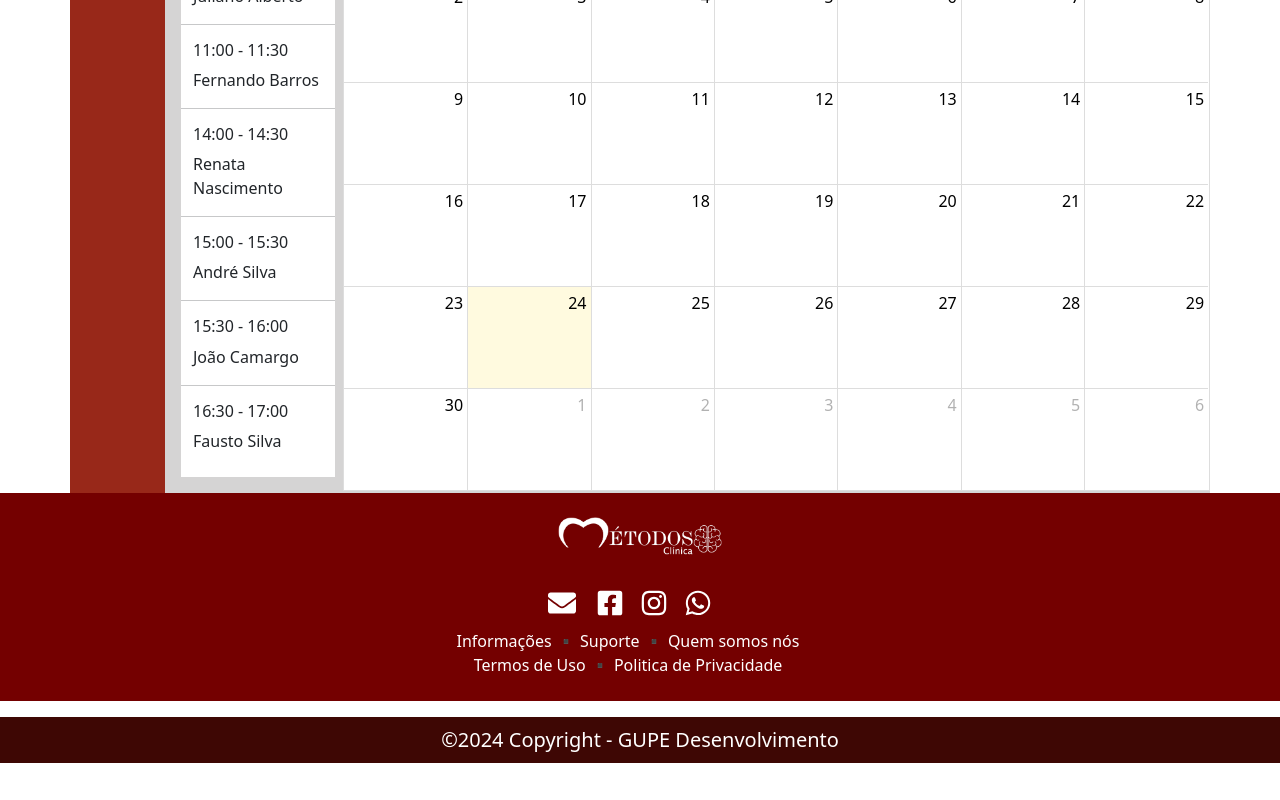
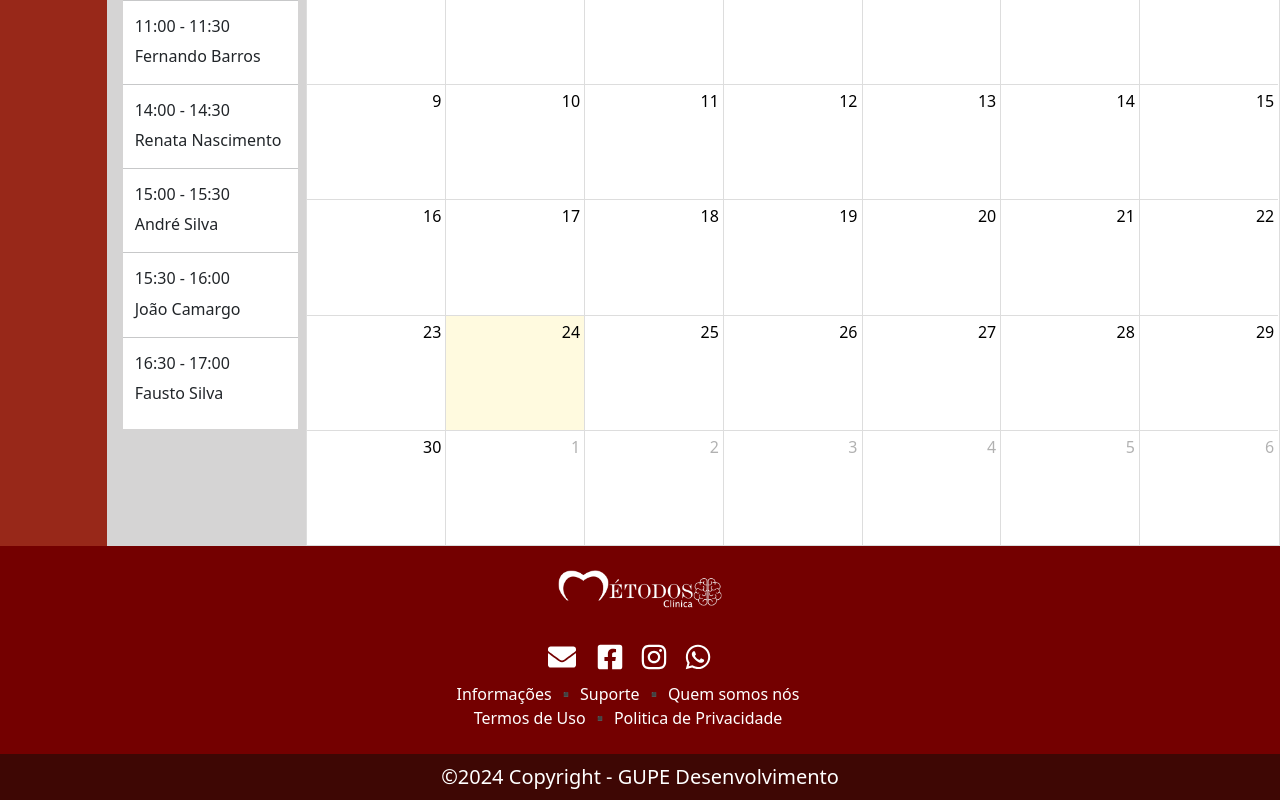
Before and after one commit to PedroOmeeti/clinica-metodos-principal, a React (Create React App) app: page /adm in a window 1280 px wide. Shown: the part 439-1239 px from the top of the page. Before the commit the page ends 1202 px from the top, so only its background shows below. Built offline with nearby package versions, Linux system fonts and the light colour scheme.

Commit message:
arrumando o container do Calendario

```diff
--- a/src/App.js
+++ b/src/App.js
@@ -12,9 +12,13 @@ import MenuFooter from "./components/MenuFooter.js";
 import Sweet from "./components/SweetAlert.js";
 
 function App() {
+
+
+
   return (
     <Container fluid className="p-0 overflow-hidden">
       <BrowserRouter>
+
         <Row>
           <NavA />
         </Row>
@@ -27,9 +31,7 @@ function App() {
           <MenuFooter />
         </Row>
 
-        <Row>
-          <Sweet />
-        </Row>
+
         <Row>
           <Col className="text-center Footer-color p-2">
             <span className="fs-5">&copy;2024 Copyright - GUPE Desenvolvimento</span>
@@ -51,6 +53,9 @@ function AnimatedRoutes() {
         timeout={600}
       >
         <Routes location={location}>
+        {
+        console.log(useLocation().pathname)
+        }
           <Route path="/" element={<Clinica />} />
           <Route path="/contato" element={<Contato />} />
           <Route path="/agende" element={<Agende />} />
--- a/src/components/componentsADM/Inicio.js
+++ b/src/components/componentsADM/Inicio.js
@@ -15,7 +15,7 @@ import './Adm.components.css'
 
 function Inicio() {
   return(
-    <div className="container-fluid p-0 fundoAgenda">
+    <Container fluid className="p-0 fundoAgenda">
         <Row>
             <Col xs='3' className="h5 text-center m-2"><p>Agenda - Dr. Estevão Rada</p></Col>
             <Col><button className="primary m-2 btn text-white text-center"><b>Adicionar em Lista de Espera</b></button></Col>
@@ -57,7 +57,7 @@ function Inicio() {
                 </Container>
             </Col>
         </Row>
-    </div>
+    </Container>
   )
 }
 
--- a/src/components/pages/pagesADM/Adm.js
+++ b/src/components/pages/pagesADM/Adm.js
@@ -23,7 +23,7 @@ function Adm() {
 
 
   return(
-    <Container>
+    <Container fluid>
       <Row>
         <Col className="col-1 listBackGround text-white">
           <button className="aperta nav-link py-1 ms-2" onClick={() =>ResultadoNavegacao('Horarios')}>Horarios</button>
```
